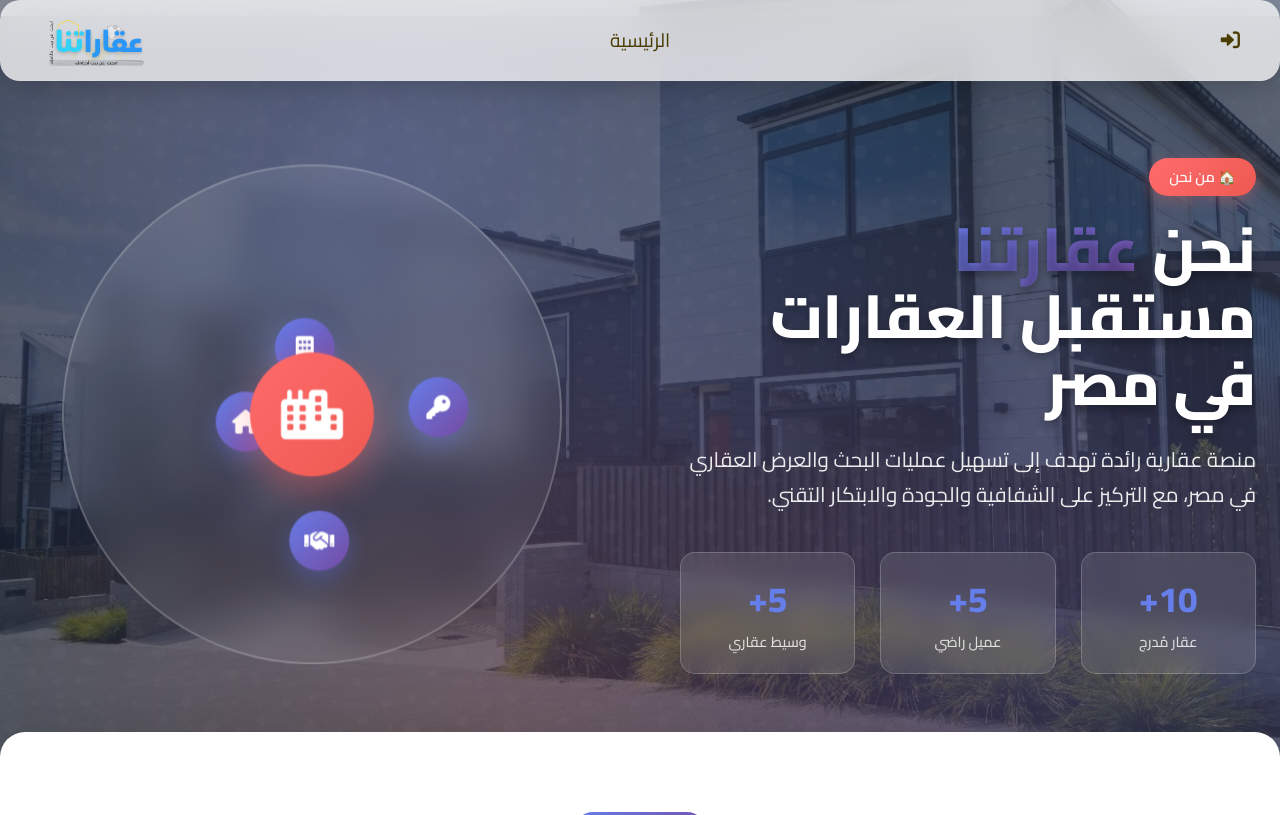
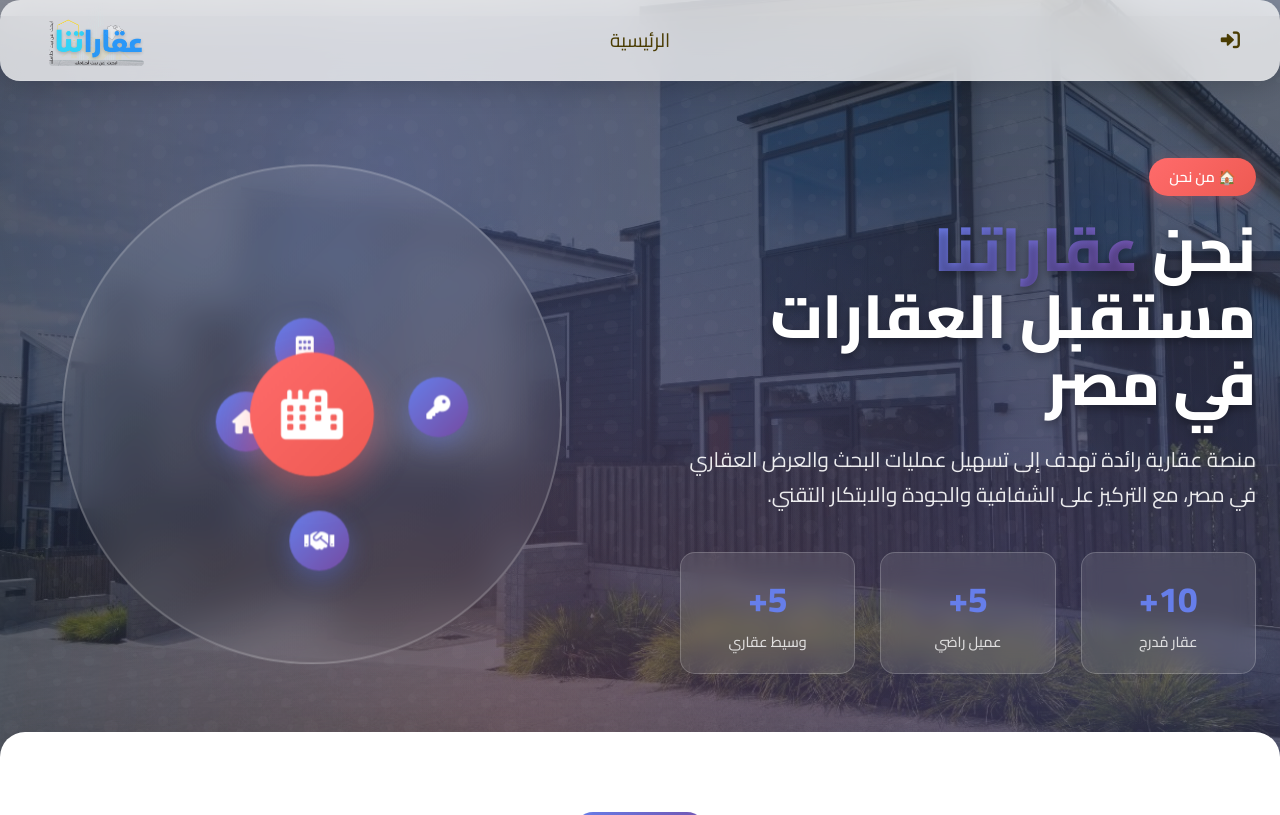
Before and after one commit to ahmedsm504/realestate_project, a Django app: page /about-us/ in a window 1280 px wide. Shown: the top 815 px of the page. Run offline with Django 5.2, Linux system fonts and the light colour scheme; some libraries are stand-ins or nearby versions.

Commit message:
add about folder

```diff
--- a/pages/templates/pages/about.html
+++ b/pages/templates/pages/about.html
@@ -15,13 +15,13 @@
     </script>
 
     <!-- تحسين محركات البحث SEO -->
-    <meta name="description" content="من نحن - مشروع العقارات. تعرف على قصتنا ورؤيتنا ومهمتنا في تطوير سوق العقارات المصري.">
-    <meta name="keywords" content="من نحن, عقارتنا, فريق العمل, رؤية الشركة, مهمة الشركة, عقارات مصر">
-    <meta name="author" content="مشروع العقارات">
+    <meta name="description" content="من نحن - عقاراتنا. تعرف على قصتنا ورؤيتنا ومهمتنا في تطوير سوق العقارات المصري.">
+    <meta name="keywords" content="من نحن, عقاراتنا, فريق العمل, رؤية الشركة, مهمة الشركة, عقارات مصر">
+    <meta name="author" content="عقاراتنا">
 
     <!-- تحسين عرض الموقع على السوشيال ميديا -->
-    <meta property="og:title" content="من نحن - مشروع العقارات">
-    <meta property="og:description" content="تعرف على قصة عقارتنا ورؤيتنا في تطوير سوق العقارات المصري.">
+    <meta property="og:title" content="من نحن - عقاراتنا">
+    <meta property="og:description" content="تعرف على قصة عقاراتنا ورؤيتنا في تطوير سوق العقارات المصري.">
     <meta property="og:image" content="{% static 'img/realestate.jfif' %}">
     <meta property="og:type" content="website">
 
@@ -31,7 +31,7 @@
 
     <meta charset="UTF-8">
     <meta name="viewport" content="width=device-width, initial-scale=1.0">
-    <title>من نحن - مشروع العقارات</title>
+    <title>من نحن - عقاراتنا</title>
 
     <!-- External CSS -->
     <link rel="stylesheet" href="{% static 'css/style.css' %}">
@@ -681,7 +681,7 @@
                 <!-- Logo Section (Right) -->
                 <div class="logo-section">
                     <a href="{% url 'properties:property_list' %}" class="logo-container">
-                        <img src="{% static 'img/logo.png' %}" alt="مشروع العقارات" class="logo">
+                        <img src="{% static 'img/logo.png' %}" alt="عقاراتنا" class="logo">
                     </a>
                 </div>
 
@@ -726,7 +726,7 @@
                 <div class="hero-content">
                     <div class="hero-badge">🏠 من نحن</div>
                     <h1 class="hero-title">
-                        نحن <span class="highlight">عقارتنا</span><br>
+                        نحن <span class="highlight">عقاراتنا</span><br>
                         مستقبل العقارات في مصر
                     </h1>
                     <p class="hero-description">
@@ -914,7 +914,7 @@
         <div class="footer-content">
             <!-- Logo Section -->
             <div class="footer-logo">
-                <img src="{% static 'img/logo.png' %}" alt="مشروع العقارات" class="footer-logo-img">
+                <img src="{% static 'img/logo.png' %}" alt="عقاراتنا" class="footer-logo-img">
             </div>
 
             <!-- Social Media Links -->
@@ -941,7 +941,7 @@
             </div>
 
             <!-- Copyright Text -->
-            <p class="footer-text">&copy; 2025 عقارتنا. جميع الحقوق محفوظة.</p>
+            <p class="footer-text">&copy; 2025 عقاراتنا. جميع الحقوق محفوظة.</p>
         </div>
     </div>
 </footer>
```
Also changed, not shown: pages/templates/pages/privacy_policy.html (+8 -8 lines), pages/templates/pages/terms.html (+8 -8 lines), templates/base.html (+4 -4 lines).
